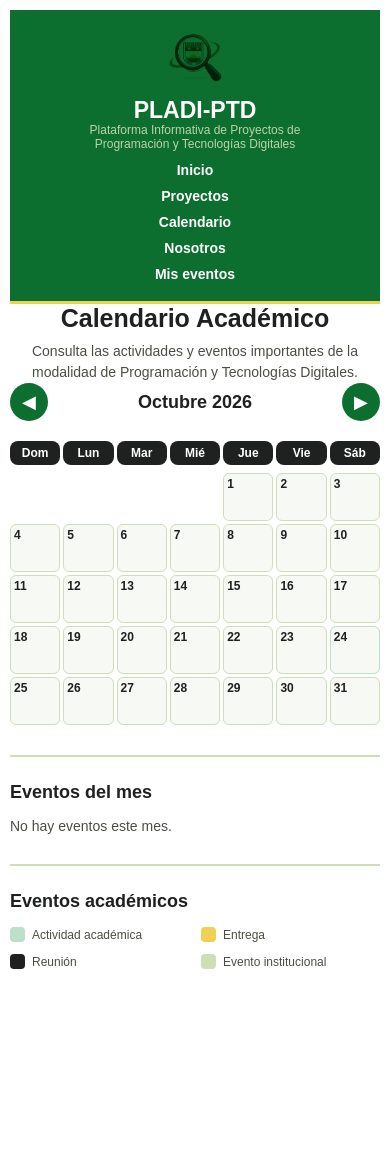
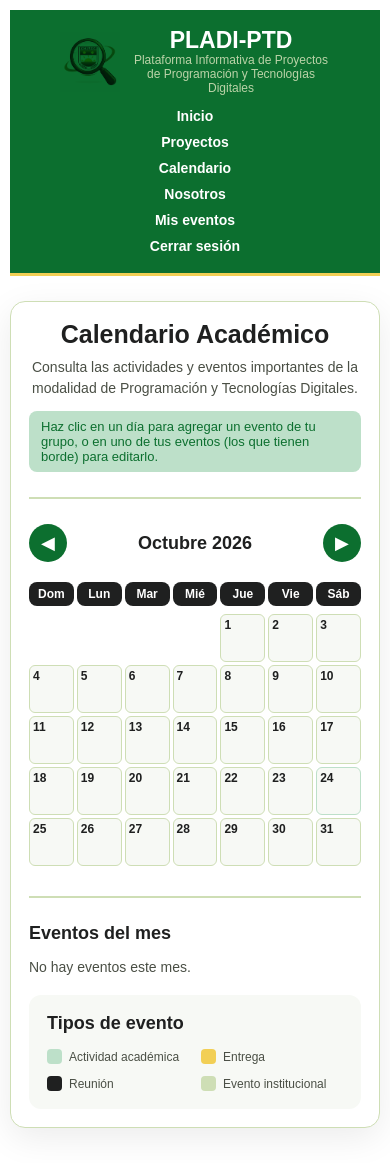
Before and after one commit to sirleycastellanos07-max/pladi-ptd, a Flask app: page /calendario in a window 390 px wide. Before the commit the page ends 969 px from the top, so only its background shows below. Run offline with Flask 3, Linux system fonts and the light colour scheme; a user stored in the database is signed in; data comes from the database, SQL or seed files in the repository.

Commit message:
Calendario con mejor diseño y se puede editar con un clic

```diff
--- a/app.py
+++ b/app.py
@@ -137,17 +137,24 @@ def preparar_tabla_eventos():
 
 @app.route('/calendario')
 def calendario():
+    # Si el grupo inició sesión, puede hacer clic en el calendario para editarlo
+    puede_editar = 'usuario' in session
+    mi_proyecto = session.get('id_proyecto')
+
     eventos = []
     for e in obtener_eventos():
         eventos.append({
+            'id': e[0],
             'fecha': e[1].isoformat(),
             'titulo': e[2],
             'descripcion': e[3] or '',
             'tipo': e[4] if e[4] in TIPOS_EVENTO else 'verde',
             'grupo': e[6] or '',
+            # True si el evento es del grupo que inició sesión
+            'mio': puede_editar and e[5] is not None and e[5] == mi_proyecto,
         })
 
-    return render_template('calendario.html', eventos=eventos)
+    return render_template('calendario.html', eventos=eventos, puede_editar=puede_editar)
 
 
 def leer_formulario_evento():
@@ -187,6 +194,14 @@ def mis_eventos():
     id_proyecto = session['id_proyecto']
     error = None
     datos = {}
+
+    # Si viene desde el calendario (clic en un día), la fecha ya viene llena
+    fecha_elegida = request.args.get('fecha', '')
+    try:
+        date.fromisoformat(fecha_elegida)
+        datos['fecha'] = fecha_elegida
+    except ValueError:
+        pass
 
     if request.method == 'POST':
         datos, error = leer_formulario_evento()
--- a/static/calendario.css
+++ b/static/calendario.css
@@ -23,7 +23,8 @@
    ===================================================== */
 
   .encabezado-contenido {
-  max-width: 900px;
+  width: 100%;
+  max-width: 1200px;
   margin: 0 auto;
   display: flex;
   justify-content: space-between;
@@ -129,11 +130,12 @@ body {
 /* Esta es la caja grande donde estará todo nuestro calendario */
 .calendario {
     width: 90%;
-    max-width: 900px;
-    margin: 30px auto;
-    background-color: #152815;
+    max-width: 1000px;
+    margin: 35px auto;
+    background-color: #ffffff;
+    border: 1px solid var(--gris);
     border-radius: 20px;
-    padding: 25px;
+    padding: 30px;
     box-shadow: 0 10px 35px rgba(0, 0, 0, 0.08);
 }
 
@@ -283,7 +285,10 @@ body {
 .dia {
 
     /* Altura mínima de cada día */
-    min-height: 75px;
+    min-height: 95px;
+
+    /* Si hay muchos eventos no se salen de la casilla */
+    overflow: hidden;
 
     /* Espacio entre el contenido y los bordes */
     padding: 8px;
@@ -392,6 +397,11 @@ body {
 
     /* Hacemos el texto más grueso */
     font-weight: bold;
+
+    /* Si el título es largo se corta con "..." (completo se ve en la lista de abajo) */
+    white-space: nowrap;
+    overflow: hidden;
+    text-overflow: ellipsis;
 }
 
 
@@ -436,11 +446,19 @@ body {
 
 /*LISTA DE EVENTOS DEL MES*/
 
-/* Debajo del calendario mostramos los eventos del mes con su grupo y descripción */
-.calendario__lista {
+/* Debajo del calendario van dos columnas: la lista del mes y la leyenda */
+.calendario__pie {
+    display: grid;
+    grid-template-columns: 2fr 1fr;
+    gap: 30px;
     margin-top: 30px;
     padding-top: 25px;
     border-top: 2px solid var(--gris);
+}
+
+/* La lista de eventos del mes, con su grupo y descripción */
+.calendario__lista {
+    min-width: 0;
 }
 
 .calendario__lista h3 {
@@ -480,14 +498,11 @@ body {
 /* Contenedor donde explicamos qué significa cada color */
 .calendario__leyenda {
 
-    /* Separamos la leyenda del calendario */
-    margin-top: 30px;
-
-    /* Dejamos espacio arriba */
-    padding-top: 25px;
-
-    /* Ponemos una línea para separar la leyenda */
-    border-top: 2px solid var(--gris);
+    /* Fondo suave para que se vea como una tarjeta al lado de la lista */
+    background-color: var(--card);
+    border-radius: 12px;
+    padding: 18px;
+    align-self: start;
 }
 
 
@@ -670,10 +685,14 @@ body {
         font-size: 12px;
     }
 
-    /* En celular ocultamos los eventos para
-       evitar que las tarjetas queden demasiado llenas */
-    .evento {
-        display: none;
+    /* En celular los eventos de cada día se ven como una rayita de color
+       (el nombre completo se lee en la lista de abajo) */
+    .dia .evento {
+        font-size: 0;
+        height: 6px;
+        padding: 0;
+        margin-top: 4px;
+        border-radius: 3px;
     }
 
     /* Hacemos las flechas un poco más pequeñas */
@@ -681,19 +700,6 @@ body {
         width: 38px;
         height: 38px;
     }
-    /* AJUSTE FINAL DEL CALENDARIO */
-main.calendario {
-    width: 90% !important;
-    max-width: 900px !important;
-    margin: 30px auto !important;
-    padding: 25px !important;
-    background-color: #ffffff !important;
-    border-radius: 20px !important;
-}
-main.calendario .calendario__dias,
-main.calendario .calendario__semana {
-    width: 100%;
-}
 }
 
 
@@ -742,10 +748,11 @@ main.calendario .calendario__semana {
     max-width: 100%;
 }
 
+/* En la tarjeta de la leyenda, un tipo debajo del otro */
 .leyenda__elementos {
     display: flex;
-    flex-wrap: wrap;
-    gap: 15px;
+    flex-direction: column;
+    gap: 12px;
 }
 
 .leyenda__item {
@@ -870,8 +877,43 @@ main.calendario .calendario__semana {
         gap: 12px;
     }
 
+    /* En celular la lista y la leyenda van una debajo de la otra */
+    .calendario__pie {
+        grid-template-columns: 1fr;
+        gap: 20px;
+    }
+
+    .calendario {
+        width: 100%;
+        padding: 18px;
+    }
+
     .leyenda__item {
         font-size: 12px;
         overflow-wrap: anywhere;
     }
 }
+
+
+/* CALENDARIO EDITABLE (solo cuando el grupo inició sesión) */
+
+.calendario__ayuda {
+    display: inline-block;
+    margin-top: 12px;
+    padding: 8px 12px;
+    background-color: var(--verde-lima);
+    color: var(--verde);
+    border-radius: 8px;
+    font-size: 13px;
+}
+
+/* Los días se pueden presionar para agregar un evento */
+.dia--editable {
+    cursor: pointer;
+}
+
+/* Los eventos del grupo tienen borde para saber que se pueden editar */
+.evento--mio {
+    cursor: pointer;
+    outline: 2px solid var(--texto);
+}
--- a/static/calendario.js
+++ b/static/calendario.js
@@ -56,6 +56,10 @@ for (const evento of (typeof EVENTOS !== "undefined" ? EVENTOS : [])) {
 
     eventos[evento.fecha].push(evento);
 }
+
+// Dice si el grupo inició sesión y puede editar el calendario
+const puedeEditar =
+    typeof PUEDE_EDITAR !== "undefined" && PUEDE_EDITAR;
 
 // Buscamos la lista donde se muestran los eventos del mes
 const listaEventos = document.getElementById("listaEventos");
@@ -197,6 +201,21 @@ function crearCalendario() {
             `${añoActual}-${dosDigitos(mesActual + 1)}-${dosDigitos(dia)}`;
 
 
+        /* CLIC EN EL DÍA PARA AGREGAR UN EVENTO */
+
+        // Solo si el grupo inició sesión
+        if (puedeEditar) {
+
+            elementoDia.classList.add("dia--editable");
+            elementoDia.title = "Agregar un evento este día";
+
+            elementoDia.addEventListener("click", function () {
+                window.location.href =
+                    "/calendario/mis-eventos?fecha=" + claveEvento;
+            });
+        }
+
+
         // Buscamos los eventos de ese día (puede haber varios).
         const eventosDelDia =
             eventos[claveEvento] || [];
@@ -221,6 +240,24 @@ function crearCalendario() {
             // Al pasar el mouse se ve el grupo y la descripción.
             elementoEvento.title =
                 textoDelEvento(evento);
+
+
+            /* CLIC EN UN EVENTO DEL GRUPO PARA EDITARLO */
+
+            if (evento.mio) {
+
+                elementoEvento.classList.add("evento--mio");
+                elementoEvento.title += "\n(Clic para editar)";
+
+                elementoEvento.addEventListener("click", function (clic) {
+
+                    // Así no se activa también el clic del día
+                    clic.stopPropagation();
+
+                    window.location.href =
+                        "/calendario/evento/" + evento.id + "/editar";
+                });
+            }
 
 
             // Agregamos el evento dentro de la casilla del día.
--- a/templates/calendario.html
+++ b/templates/calendario.html
@@ -12,16 +12,20 @@
 </head>
 <body>
 
-    <!-- ENCABEZADO -->
-  <header>
+    <!-- ENCABEZADO (igual al de las otras páginas) -->
+  <header class="encabezado">
+    <div class="encabezado-contenido">
+
+      <a href="/index" class="marca">
         <!-- LOGO: si cambian la imagen, solo cambien el nombre del archivo en src -->
         <img src="{{ url_for('static', filename='imagenes/escude.jpeg') }}" alt="Logo de PLADI-PTD" class="marca-logo">
         <div>
           <h2 class="marca-nombre">PLADI-PTD</h2>
           <p class="marca-frase">Plataforma Informativa de Proyectos de Programación y Tecnologías Digitales</p>
         </div>
+      </a>
+
     <nav>
-
         <ul>
             <li><a href="/index">Inicio</a></li>
             <li><a href="/proyectos">Proyectos</a></li>
@@ -29,24 +33,31 @@
             <li><a href="/nosotros">Nosotros</a></li>
             {% if session.usuario %}
                 <li><a href="{{ url_for('mis_eventos') }}">Mis eventos</a></li>
+                <li><a href="{{ url_for('cerrar_sesion') }}">Cerrar sesión</a></li>
             {% else %}
                 <li><a href="/login">Iniciar sesión</a></li>
             {% endif %}
         </ul>
     </nav>
+    </div>
 </header>
 
+    <!-- CAJA DEL CALENDARIO: todo lo del calendario va aquí adentro -->
+    <main class="calendario">
 
-
-            <div>
+        <div class="calendario__cabecera">
             <h1 class="calendario__titulo">Calendario Académico</h1>
             <p class="calendario__descripcion">
                 Consulta las actividades y eventos importantes
                 de la modalidad de Programación y Tecnologías Digitales.
             </p>
+            {% if puede_editar %}
+                <p class="calendario__ayuda">
+                    Haz clic en un día para agregar un evento de tu grupo,
+                    o en uno de tus eventos (los que tienen borde) para editarlo.
+                </p>
+            {% endif %}
         </div>
-
-        </header>
 
         <section class="calendario__controles">
             <button class="calendario__boton" id="mesAnterior" aria-label="Mes anterior">◀</button>
@@ -68,6 +79,9 @@
             <!-- JavaScript generará los días aquí -->
         </section>
 
+        <!-- Debajo del calendario: la lista del mes y la leyenda, una al lado de la otra -->
+        <div class="calendario__pie">
+
             <section class="calendario__lista">
                 <h3>Eventos del mes</h3>
                 <ul class="lista-eventos" id="listaEventos">
@@ -76,7 +90,7 @@
             </section>
 
             <section class="calendario__leyenda">
-            <h3>Eventos académicos</h3>
+                <h3>Tipos de evento</h3>
                 <div class="leyenda__elementos">
                     <div class="leyenda__item">
                         <span class="leyenda__color leyenda__color--verde"></span>
@@ -97,11 +111,14 @@
                 </div>
             </section>
 
+        </div>
+
     </main>
 
     <!-- Los eventos vienen de la base de datos -->
     <script>
         const EVENTOS = {{ eventos | tojson }};
+        const PUEDE_EDITAR = {{ puede_editar | tojson }};
     </script>
     <script src="{{ url_for('static', filename='calendario.js') }}"></script>
 
```
Lines whose indentation alone changed are shown as unchanged.
